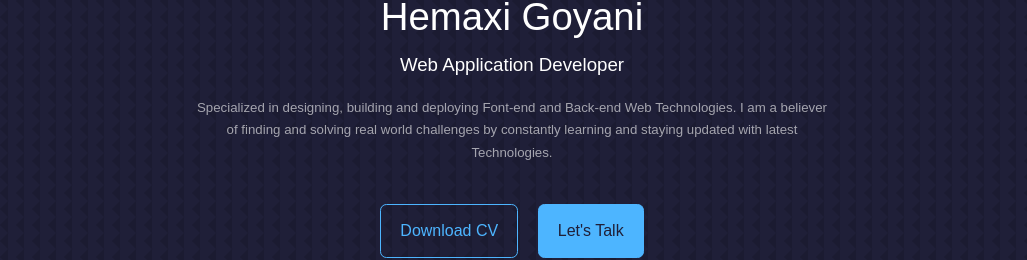
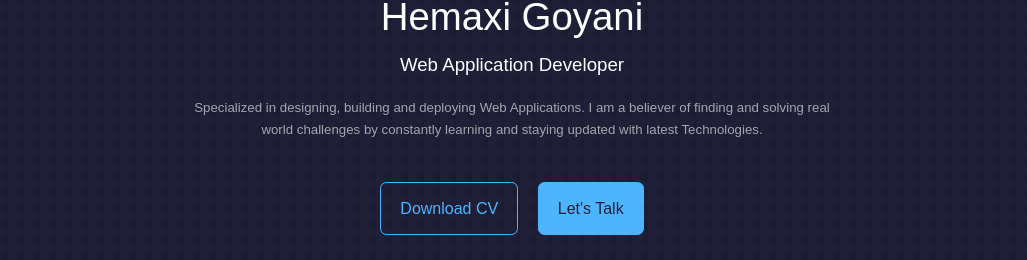
Before and after one commit to HemaxiGoyani/portfolio, a React (Create React App) app: page / in a window 1280 px wide. Shown: the part 151-411 px from the top of the page, without its empty margins (128-1155 px from the left). Built offline with nearby package versions, Linux system fonts and the light colour scheme.

Commit message:
some filter work

```diff
--- a/src/components/Header/Header.js
+++ b/src/components/Header/Header.js
@@ -14,23 +14,18 @@ const Header = () => {
         <h1>Hemaxi Goyani</h1>
         <h3>Web Application Developer</h3>
         <h5 className="text-light header__container-content">
-          Specialized in designing, building and deploying Font-end and Back-end
-          Web Technologies. I am a believer of finding and solving real world
-          challenges by constantly learning and staying updated with latest
-          Technologies.{" "}
+          Specialized in designing, building and deploying Web Applications. I
+          am a believer of finding and solving real world challenges by
+          constantly learning and staying updated with latest Technologies.{" "}
         </h5>
         <CTA />
-
         <div className="me">
           <img src={ME} alt="me" />
         </div>
-
         <div className="me_mobile">
           <img src={ME} />
         </div>
-
         <HeaderSocials />
-
         <a href="#contact" className="scroll__down">
           {" "}
           Scroll Down{" "}
--- a/src/components/Portfolio/Projects.js
+++ b/src/components/Portfolio/Projects.js
@@ -11,8 +11,6 @@ const data = [
     image: IMG1,
     title: "Dechcept",
     demo: "https://dechcept.com/",
-    // description:
-    //   "I provided a tailored CMS, adapting to needs. Evolved site, added CRM with admin panel for efficient records management, ensuring project success.",
     description:
       "I designed a tailored CMS to fit client's needs, improved the website, and introduced a user-friendly CRM system with an admin panel. This streamlined record management, ensuring project success. Our commitment to adapting to changes and delivering excellence is evident in the customized CMS, enhanced site, and comprehensive CRM.",
   },
@@ -29,8 +27,6 @@ const data = [
     image: IMG3,
     title: "Hissa",
     demo: "https://hissaart.com/",
-    // description:
-    //   "I succeeded in addressing artists' challenges, creating a comprehensive website to showcase talents and engage a wider audience. Blogs, exhibitions, and events boosted recognition and opportunities.",
     description:
       "I delved into their circumstances, grasping their challenges, and initiated a website to empower them. It offered avenues for communication, talent promotion, and showcased their diverse artworks. A blog section allowed them to share personal insights, while exhibitions showcased their artistic prowess. An event area shared upcoming activities, facilitating engagement for those intrigued.",
   },
--- a/src/components/Portfolio/ProjectsCard.js
+++ b/src/components/Portfolio/ProjectsCard.js
@@ -1,5 +1,4 @@
 import React from "react";
-import { BsGithub } from "react-icons/bs";
 import { FaGlobe } from "react-icons/fa";
 
 const ProjectsCard = ({ title, des, src, url }) => {
```
